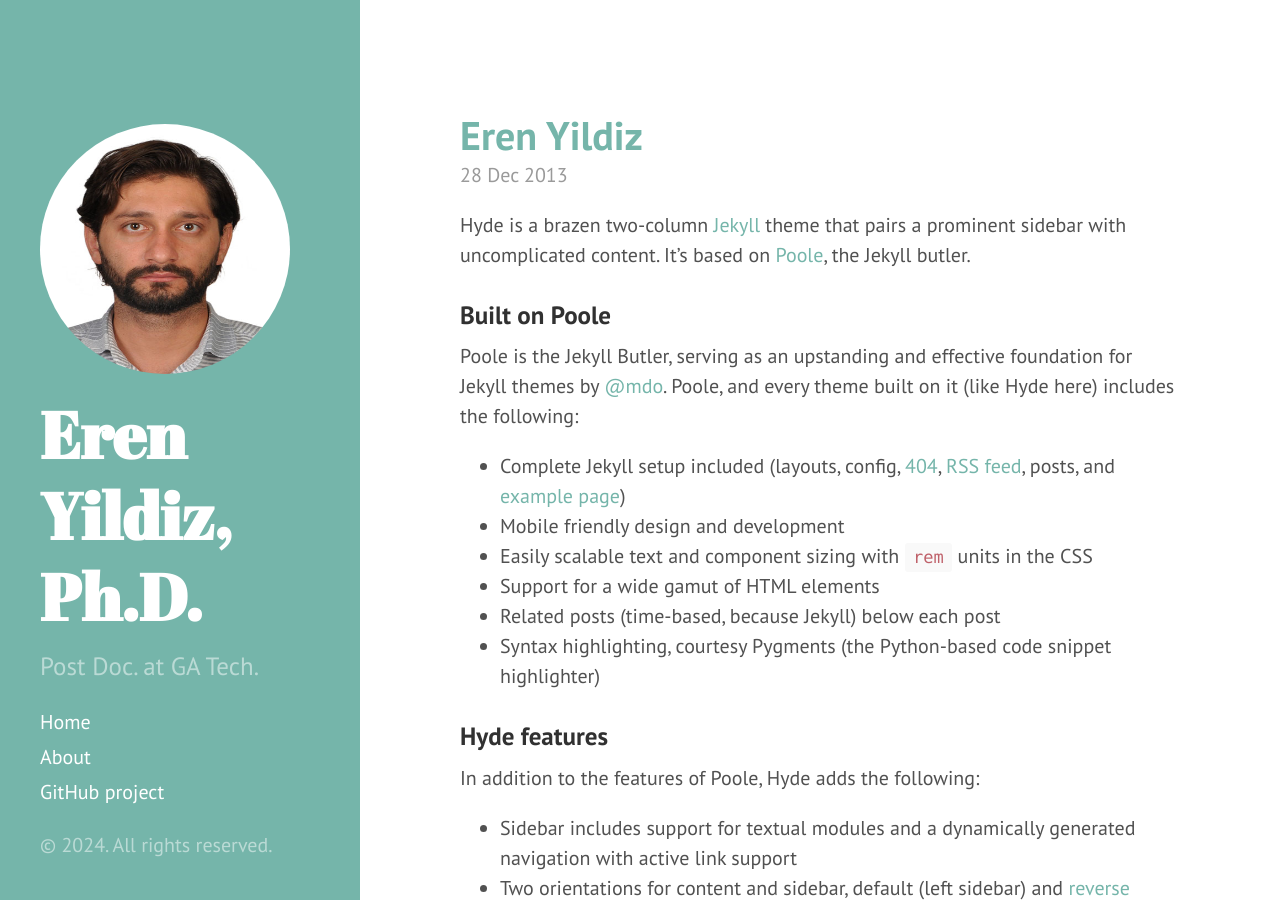
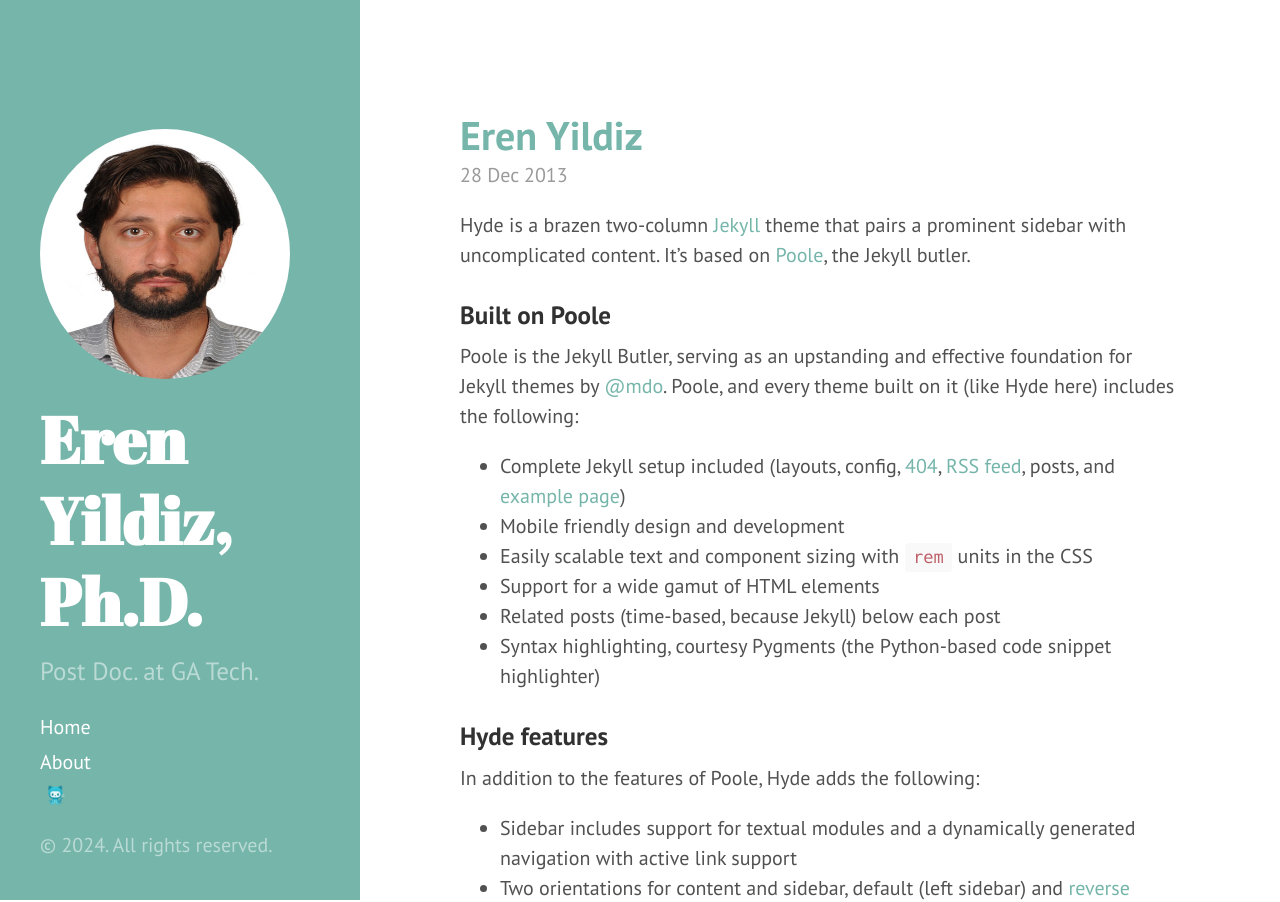
Before and after one commit to erenyildiz33/erenyildiz33.github.io, a Jekyll site: the page built from index.html, in a window 1280 px wide. Shown: the top 902 px of the page. Built offline with Jekyll 4.4.1, drawn with Linux system fonts in a browser that asks for light colours; the list of posts is cut into pages by our own code.

Commit message:
first Test

```diff
--- a/_includes/sidebar.html
+++ b/_includes/sidebar.html
@@ -27,7 +27,11 @@
         {% endif %}
       {% endfor %}
 
-      <a class="sidebar-nav-item" href="https://github.com/erenyildiz33">GitHub project</a>
+      <a class="sidebar-nav-item" href="https://github.com/erenyildiz33">
+  <img src="{{ site.baseurl }}/assets/images/github-logo_1.png" alt="GitHub" style="width:30px;height:30px;"/>
+</a>
+
+
 
     </nav>
 
```
Also changed, not shown: assets/images/github-logo_1.png (added), assets/images/github-logo_1.webp (added).
